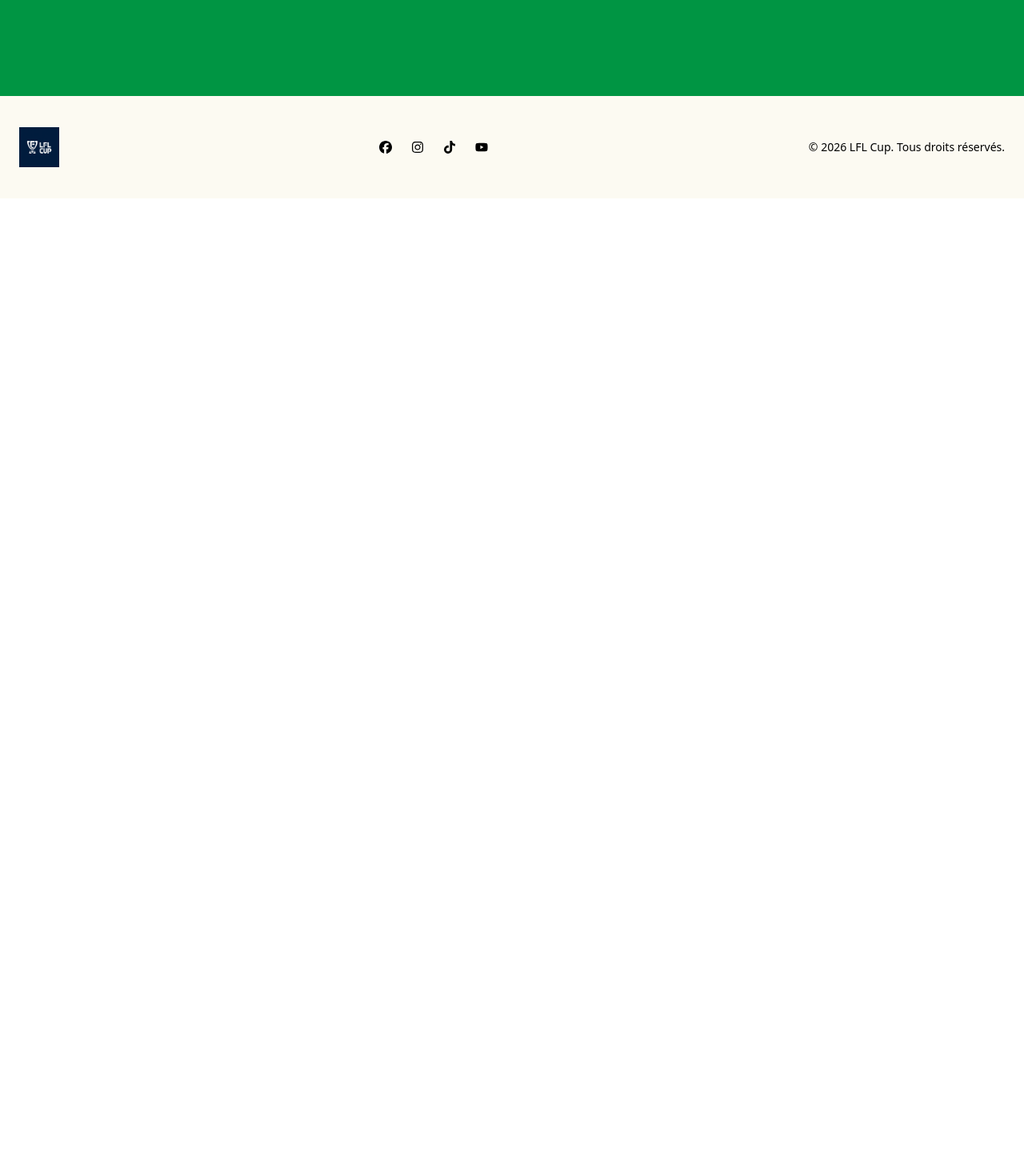
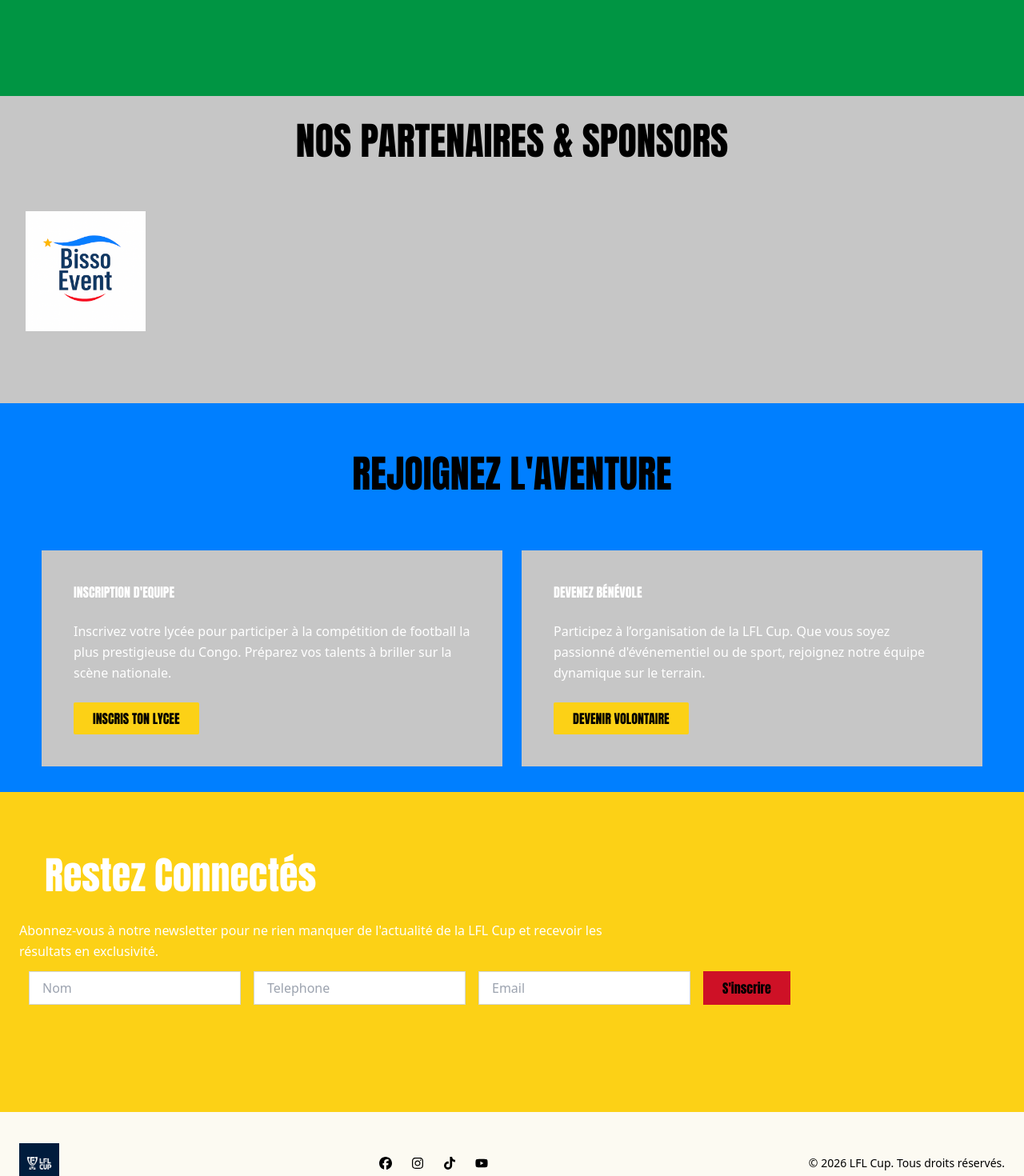
Before and after one commit to Association-NOBA/LFL-CUP-FE, a Next.js app: page / in a window 1280 px wide. Shown: the part 1380-2850 px from the top of the page at 80% size. Before the commit the page ends 1628 px from the top, so only its background shows below. Built offline with nearby package versions, Linux system fonts and the light colour scheme.

Commit message:
Implemented Inscription, Newsletter and Sponsor sections

```diff
--- /dev/null
+++ b/app/components/Layout/Inscription.tsx
@@ -0,0 +1,24 @@
+import React from 'react'
+
+export default function Inscription() {
+  return (
+    <div className='bg-bleu min-h-[450px] py-8 px-6'>
+         <h1 className=' text-black p-8 text-5xl font-heading text-center mb-10'>{"REJOIGNEZ L'AVENTURE"}</h1>
+
+         <div className='flex flex-col md:flex-row justify-center gap-6'>
+
+            <div className='bg-gris p-10 flex flex-col gap-6 max-w-xl'>
+                <h2 className='text-white font-heading'>{"INSCRIPTION D'EQUIPE"}</h2>
+                <p className='text-white leading-relaxed'>{"Inscrivez votre lycée pour participer à la compétition de football la plus prestigieuse du Congo. Préparez vos talents à briller sur la scène nationale."}</p>
+                <button className='bg-yel rounded-sm px-6 py-2 font-heading hover:underline w-fit'>{"INSCRIS TON LYCEE"}</button>
+            </div>
+
+            <div className='bg-gris p-10 flex flex-col gap-6 max-w-xl'>
+                <h2 className='text-white font-heading'>{"DEVENEZ BÉNÉVOLE"}</h2>
+                <p className='text-white leading-relaxed'>{"Participez à l’organisation de la LFL Cup. Que vous soyez passionné d'événementiel ou de sport, rejoignez notre équipe dynamique sur le terrain."}</p>
+                <button className='bg-yel rounded-sm px-6 py-2 font-heading hover:underline w-fit'>DEVENIR VOLONTAIRE</button>
+            </div>
+         </div>
+    </div>
+  )
+}
--- /dev/null
+++ b/app/components/Layout/Newsletter.tsx
@@ -0,0 +1,31 @@
+import React from 'react'
+
+export default function Newsletter() {
+  return (
+    <div className='bg-yel min-h-[400px] py-12 px-6'>
+      <div className='max-w-3xl'>
+        <h2 className='text-white p-8 text-5xl font-heading'>Restez Connectés</h2>
+        <p className='text-white leading-relaxed'>{"Abonnez-vous à notre newsletter pour ne rien manquer de l'actualité de la LFL Cup et recevoir les résultats en exclusivité."}</p>
+      </div>
+
+      <div className='flex flex-col md:flex-row gap-4 m-3'>
+        <input
+        type='text'
+        placeholder='Nom'
+        className='border border-gray-300 px-4 py-2'
+        />
+         <input
+         type='text'
+         placeholder='Telephone'
+          className='border border-gray-300 px-4 py-2'
+         />
+         <input
+         type='text'
+         placeholder='Email'
+           className='border border-gray-300 px-4 py-2'
+         />
+         <button className='bg-red px-6 py-2 font-heading hover:underline'>{"S'inscrire"}</button>
+      </div>
+    </div>
+  )
+}
--- /dev/null
+++ b/app/components/Layout/Sponsor.tsx
@@ -0,0 +1,19 @@
+import Image from 'next/image'
+import React from 'react'
+import BissoEventLogo from "../../assets/logo-be.png"
+
+export default function Sponsor() {
+  return (
+    <div className='bg-gris h-96'>
+         <h1 className=' text-black p-8 text-5xl font-heading text-center'>NOS PARTENAIRES & SPONSORS</h1>
+         <div className='flex gap-6 m-8'>
+          <Image
+          src={BissoEventLogo}
+          alt='Bisso Event Logo'
+          width={150}
+          height={150}
+          />
+         </div>
+    </div>
+  )
+}
--- a/app/page.tsx
+++ b/app/page.tsx
@@ -2,7 +2,10 @@ import About from "./components/Layout/About";
 import Footer from "./components/Layout/Footer";
 import Header from "./components/Layout/Header";
 import Hero from "./components/Layout/Hero";
+import Inscription from "./components/Layout/Inscription";
 import News from "./components/Layout/News";
+import Newsletter from "./components/Layout/Newsletter";
+import Sponsor from "./components/Layout/Sponsor";
 
 export default function Home() {
   return (
@@ -11,6 +14,9 @@ export default function Home() {
       <Hero />
       <About />
       <News />
+      <Sponsor />
+      <Inscription />
+      <Newsletter />
       <Footer />
     </>
   );
--- a/tailwind.config.ts
+++ b/tailwind.config.ts
@@ -14,7 +14,9 @@ const config: Config = {
         base: "#FCFAF2",
         red: "#CE1126",
         yel: "#FCD116",
-        vert: "#009543"
+        vert: "#009543",
+        gris: "#C6C6C6",
+        bleu: "#007FFF"
       },
       fontFamily: {
             heading: ["var(--font-anton)", "sans-serif"],
```
Also changed, not shown: app/assets/logo-be.png (added).
